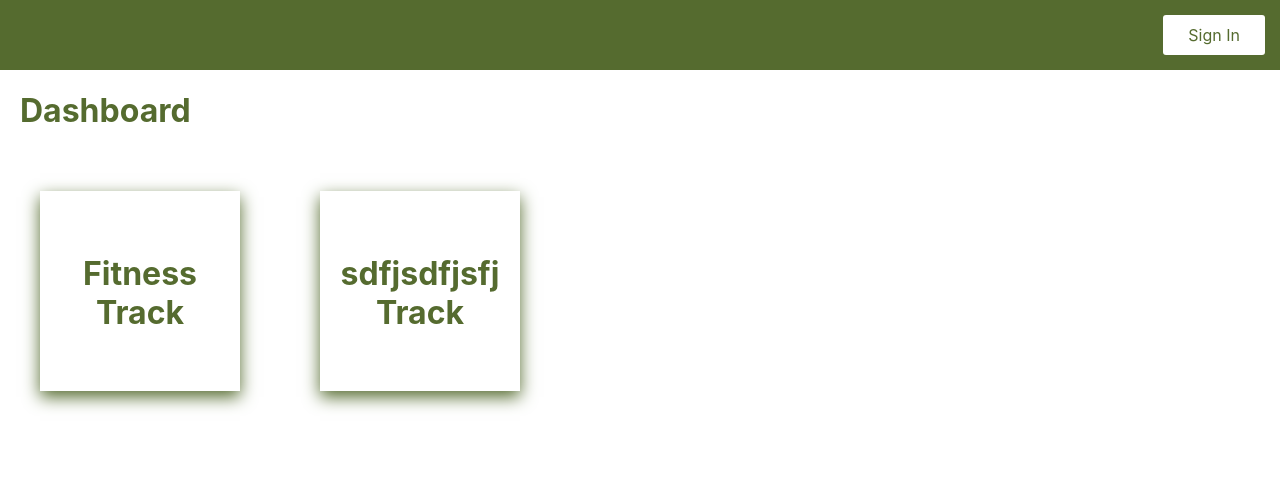
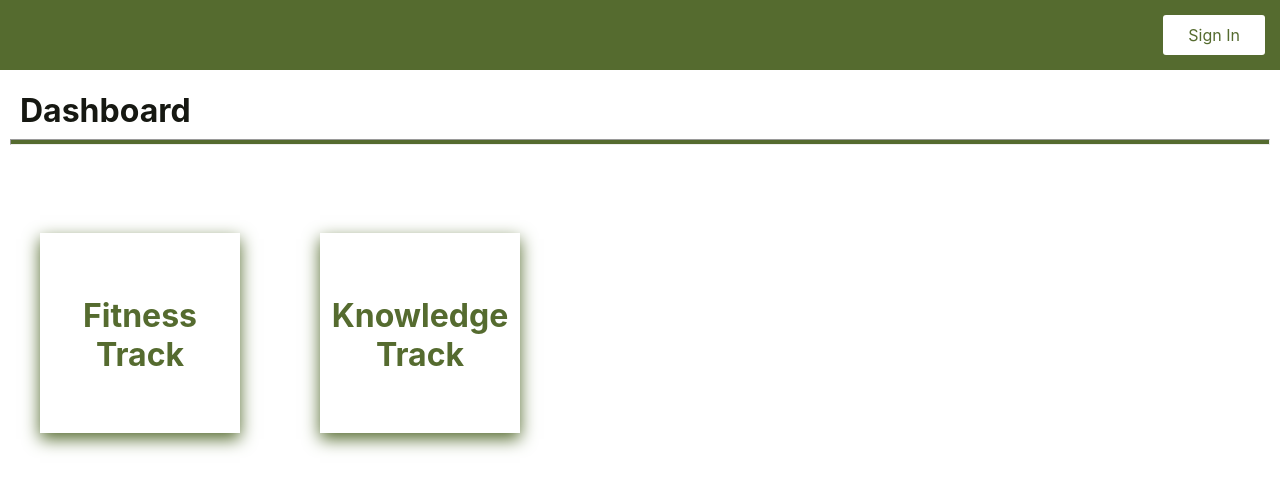
Before and after one commit to 1013vishalsharma/healthApp-UI, an Angular app: page /dashboard in a window 1280 px wide. Shown: the top 490 px of the page. Built offline with nearby package versions, Linux system fonts and the light colour scheme.

Commit message:
dashboard ui

```diff
--- a/src/app/dashboard/dashboard.component.html
+++ b/src/app/dashboard/dashboard.component.html
@@ -2,21 +2,22 @@
   dashboard works!
 </p> -->
 
-<div style="height: 20px; font-family: -apple-system, BlinkMacSystemFont,
-'Segoe UI', Roboto, Oxygen, Ubuntu, Cantarell, 'Open Sans', 'Helvetica Neue', sans-serif">
-  <h1 style="padding-left: 20px; color: darkolivegreen">Dashboard</h1>
+<div style="height: 40px; font-family: -apple-system, BlinkMacSystemFont,
+'Segoe UI', Roboto, Oxygen, Ubuntu, Cantarell, 'Open Sans', 'Helvetica Neue', sans-serif;">
+  <h1 style="padding-left: 20px; color: rgb(22, 24, 18)">Dashboard</h1>
 </div>
+<hr>
 <br>
 <br>
 <div style="display: flex;">
   <div style="height: 200px; width: 200px; margin: 40px; box-sizing: border-box;
    box-shadow: 0 6px 16px 0 darkolivegreen; display: inline-block;">
    <h1 style="color: darkolivegreen; text-align: center; float: left; word-wrap: break-word;
-   position: relative; top: 40%; transform: translateY(-50%)"> Fitness Track</h1>
+   position: relative; top: 40%; transform: translateY(-50%); margin-left: 10%; margin-right: 10%"> Fitness Track</h1>
   </div>
   <div style="height: 200px; width: 200px; margin: 40px; box-sizing: border-box;
   box-shadow: 0 6px 16px 0 darkolivegreen; display: inline-block;">
   <h1 style="color: darkolivegreen; text-align: center;position: relative; top: 40%; transform: translateY(-50%);
-  display: flex; justify-content: center; align-content: center">sdfjsdfjsfj Track</h1>
+  display: flex; justify-content: center; align-content: center">Knowledge Track</h1>
  </div>
 </div>
--- a/src/styles.css
+++ b/src/styles.css
@@ -42,3 +42,11 @@ body,html {
     margin: 0;
     padding: 0
 }
+
+hr {
+    display: block;
+    margin-left: 10px;
+    margin-right: 10px;
+    height: 4px;
+    background-color: darkolivegreen
+}
```
Also changed, not shown: 1 other file (tests, documents, lock files or other folders).
